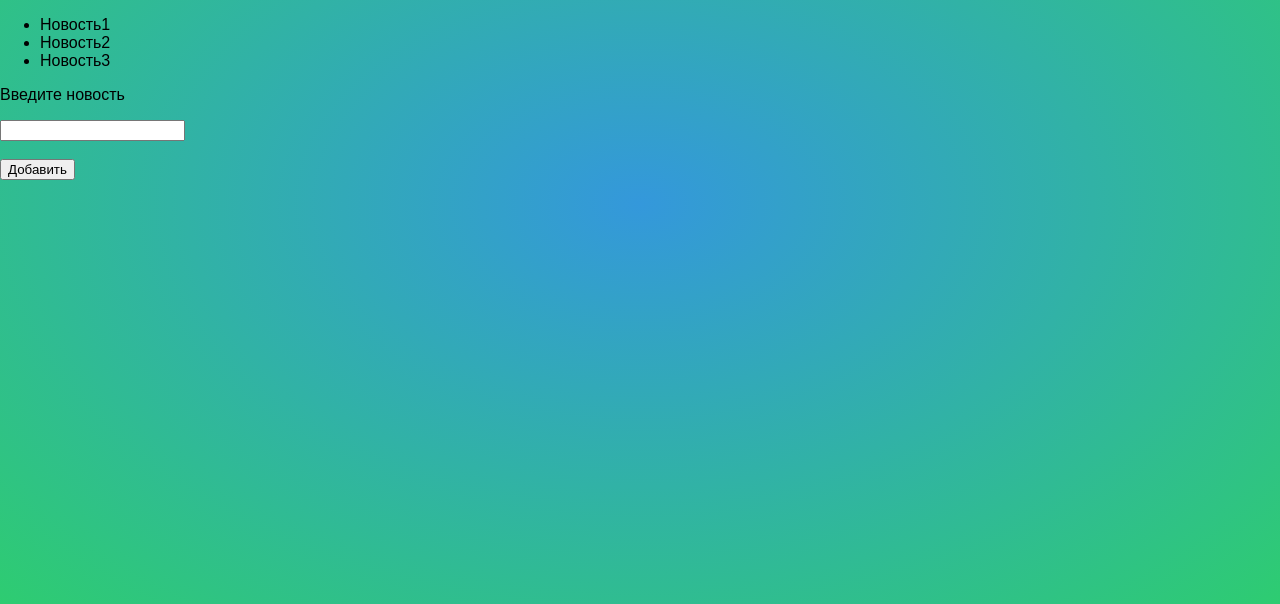
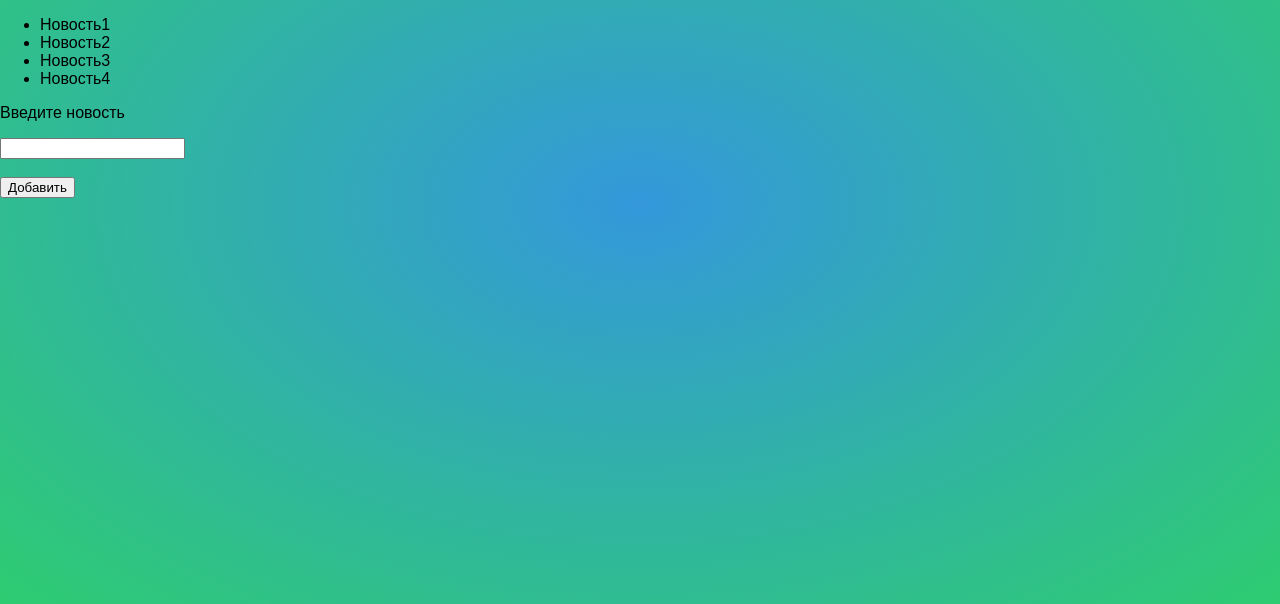
Before and after one commit to pavluiiikoglz/frontend, a plain HTML site: page index.html in a window 1280 px wide. Shown: the part 196-800 px from the top of the page. Drawn offline with Linux system fonts and the light colour scheme.

Commit message:
first version web-site

```diff
--- a/index.html
+++ b/index.html
@@ -26,6 +26,7 @@
     <li>Новость1</li>
     <li>Новость2</li>
     <li>Новость3</li>
+    <li>Новость4</li>
  </ul>
 
  <p>Введите новость</p><input type="text" name="news">
```
